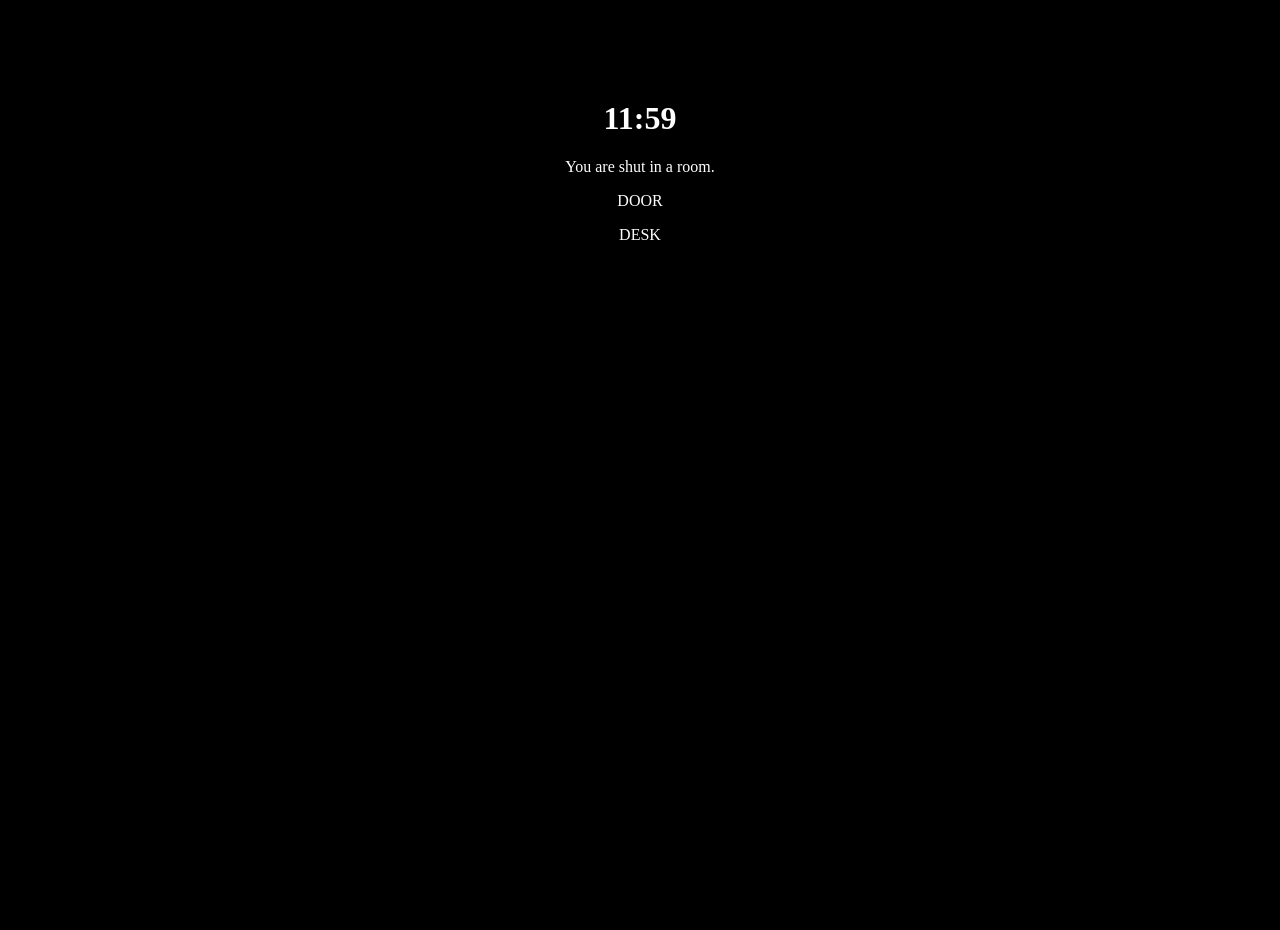
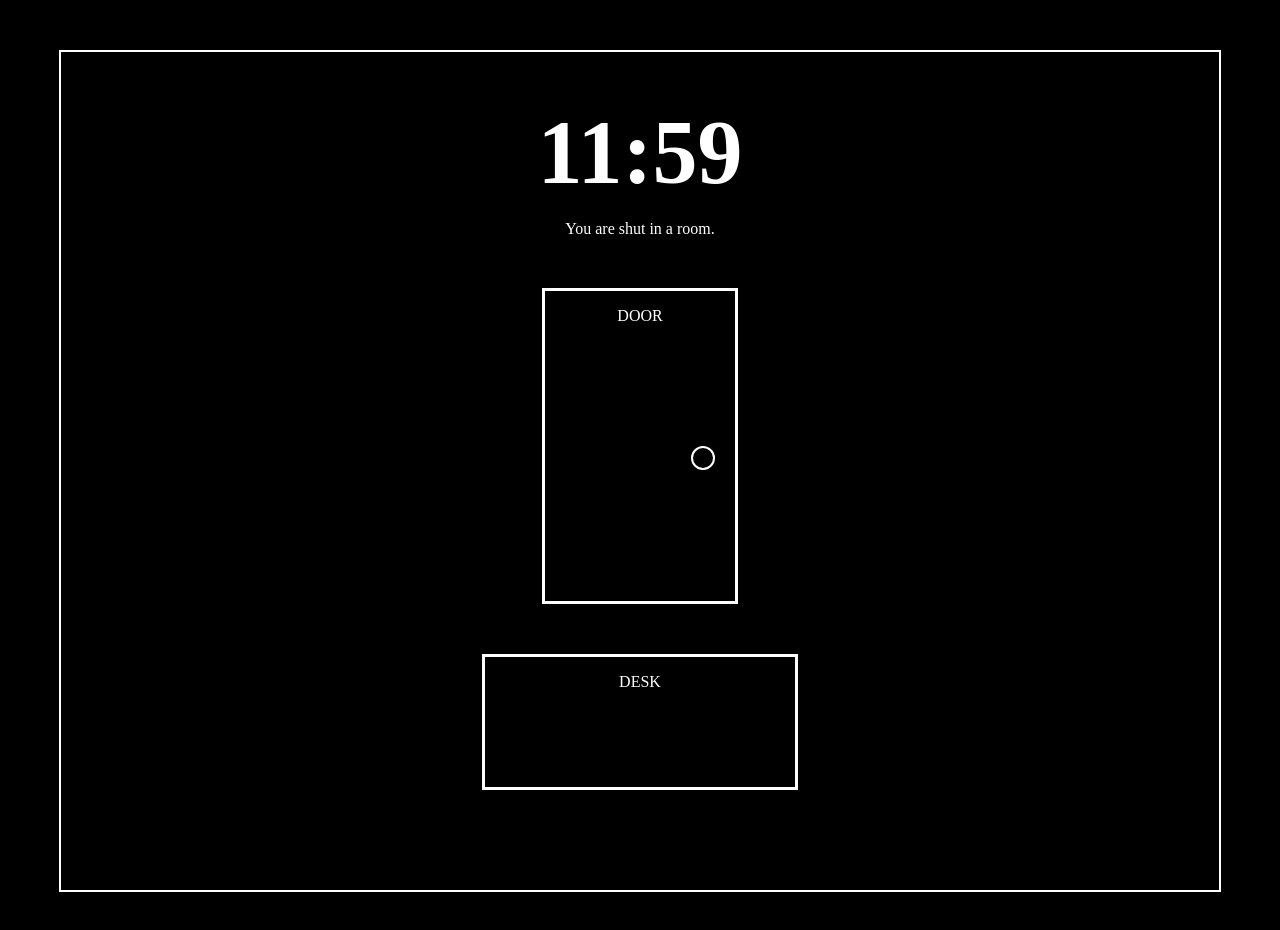
Before and after one commit to tawsifhkondoker/Escopo-, a plain HTML site: page index.html in a window 1280 px wide. Before the commit the page ends 800 px from the top, so only its background shows below. Drawn offline with Linux system fonts and the light colour scheme.

Commit message:
Enhance CSS styles for game layout
Expanded the CSS styles for the game layout, including body, game, door, handle, desk, and message elements. Added styling for the door, handle, and desk.

```diff
--- a/style.css
+++ b/style.css
@@ -4,6 +4,50 @@ body{
 }
 
 .game {
+    width:92%;
     text-align: center;
-    margin-top: 100px;
+    max-width: 1200px;
+    margin: 50px auto;
+    min-height: 600px;
+    border: 2px solid #ffffff;
+    padding-top: 49px;
+    box-sizing: border-box;
 }
+
+.game h1{
+    font-size: 90px;
+    margin: 0;
+}
+
+.door {
+    width: 190px;
+    height: 310px;
+    border: 3px solid #ffffff;
+    margin: 50px auto;
+    text-align: center;
+    position: relative;
+}
+
+.handle {
+    width: 20px;
+    height: 20px;
+    border: 2px solid #ffffff;
+    border-radius: 50%;
+    position: absolute;
+    right: 20px;
+    top: 50%;
+}
+
+.desk {
+    width: 310px;
+    height: 130px;
+    border: 3px solid #ffffff;
+    margin: 50px auto;
+    text-align: center;
+}
+
+#message {
+    margin-top: 30px;
+    font-size: 20px;
+    min-height: 30px;
+}
```
